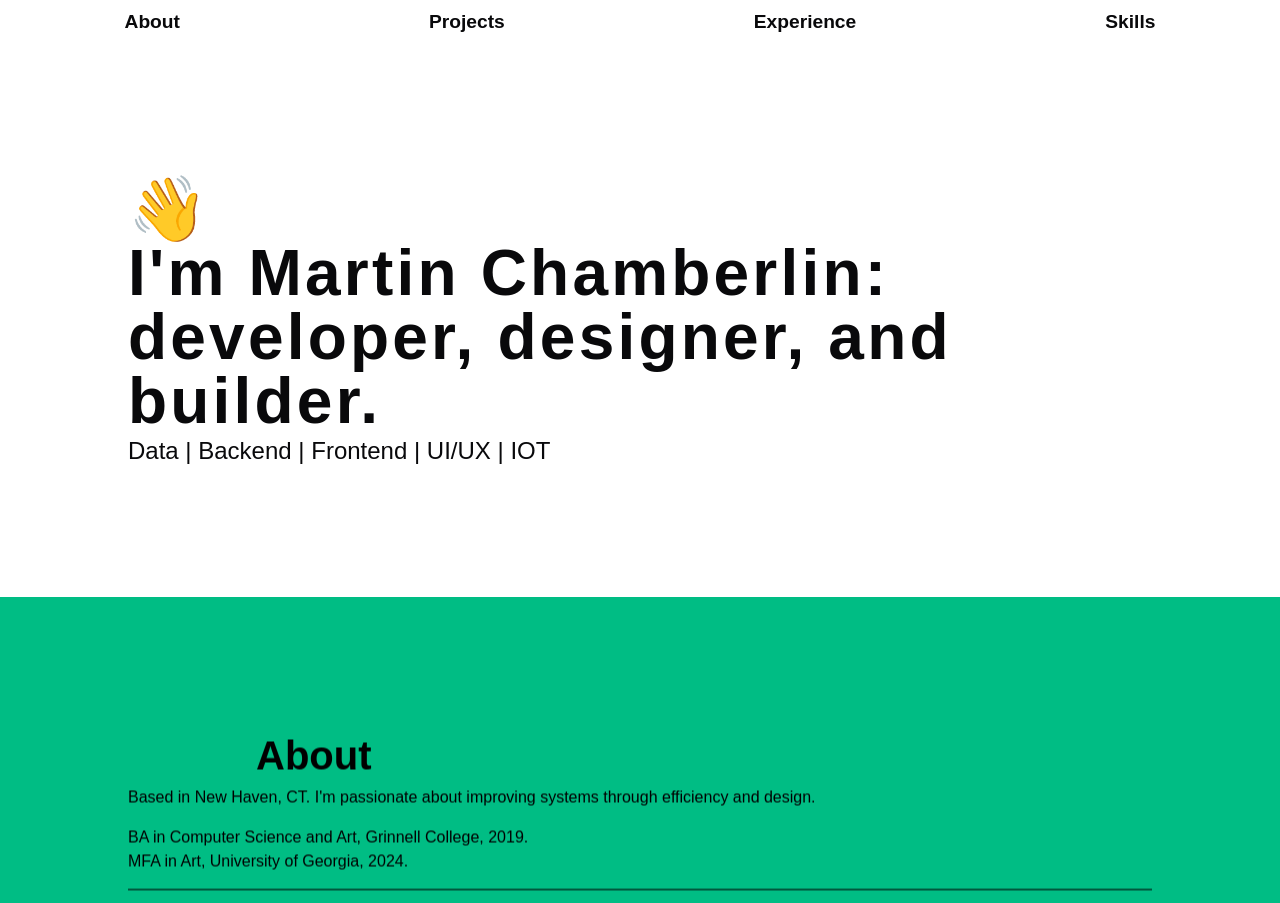
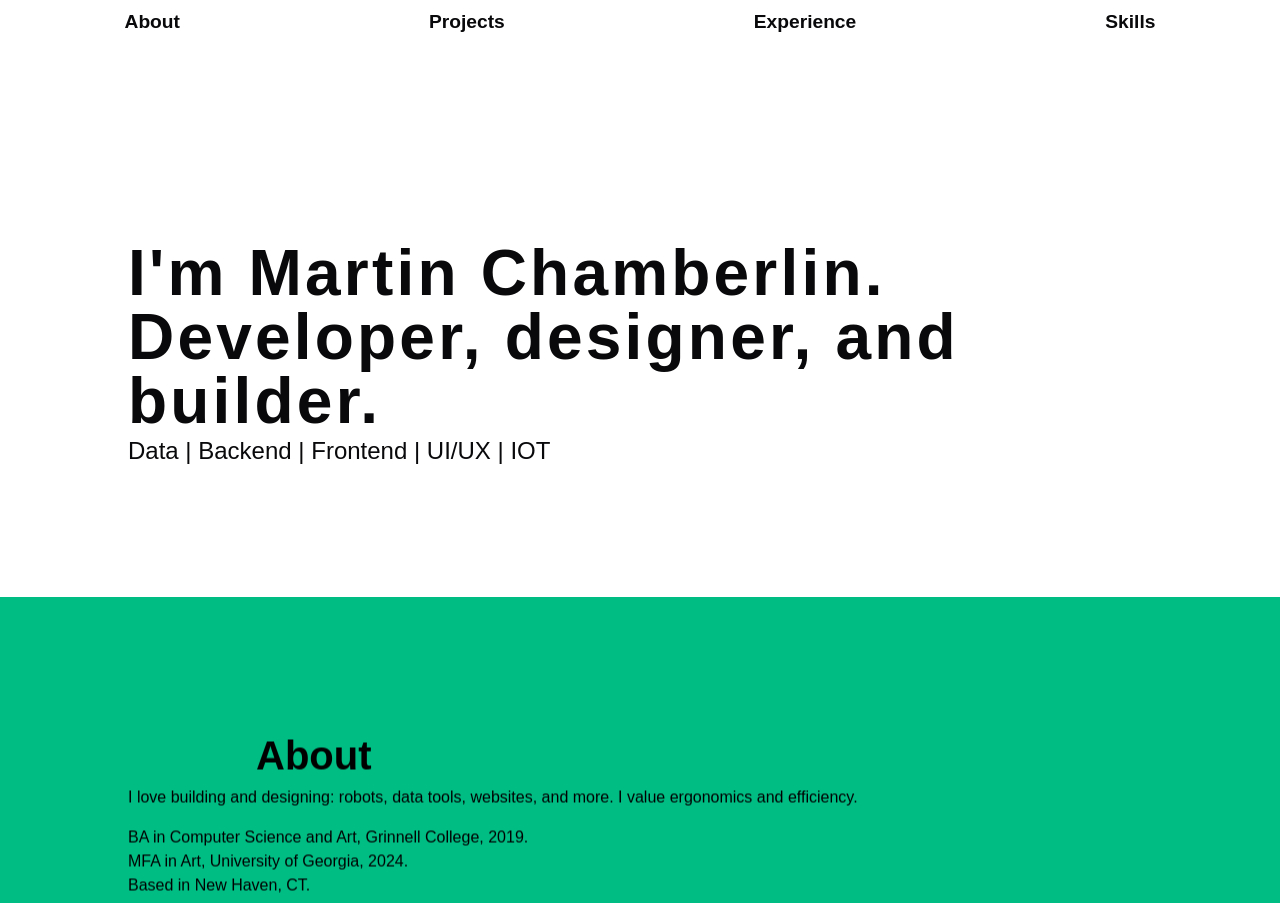
Before and after one commit to martincham/dev.martin, a React (Vite) app: page / in a window 1280 px wide. Shown: the top 903 px of the page. Built offline with nearby package versions, Linux system fonts and the light colour scheme; a web font is replaced by a local one.

Commit message:
change about

```diff
--- a/src/sections/AboutSection.tsx
+++ b/src/sections/AboutSection.tsx
@@ -7,13 +7,14 @@ const AboutSection = () => {
         <ScrollAnimation>
           <h2 className="ml-[10vw]">About</h2>
           <p className=" text-black">
-            Based in New Haven, CT. I'm passionate about improving systems
-            through efficiency and design.
+            I love building and designing: robots, data tools, websites, and
+            more. I value ergonomics and efficiency.
           </p>
           <p className="mt-4 text-black">
             BA in Computer Science and Art, Grinnell College, 2019.
           </p>
           <p className="">MFA in Art, University of Georgia, 2024.</p>
+          <p> Based in New Haven, CT.</p>
           <hr className="my-4 mx-auto h-[1px] bg-black" />
           <div className="bg-inherit flex flex-wrap justify-left mt-4 font-medium ">
             <a href="https://www.linkedin.com/in/martincham/">
--- a/src/sections/HeroSection.tsx
+++ b/src/sections/HeroSection.tsx
@@ -3,9 +3,8 @@ const HeroSection = () => {
     <section id="hero" className="">
       <div className="mx-auto">
         <h1 className="tracking-wider  mx-auto">
-          👋
-          <br /> I'm Martin Chamberlin: <br />
-          developer, designer, and builder.
+          <br /> I'm Martin Chamberlin. <br />
+          Developer, designer, and builder.
         </h1>
         <p style={{ fontSize: "min(1.5rem, 8vw)" }} className="mx-auto">
           Data | Backend | Frontend | UI/UX | IOT
```
